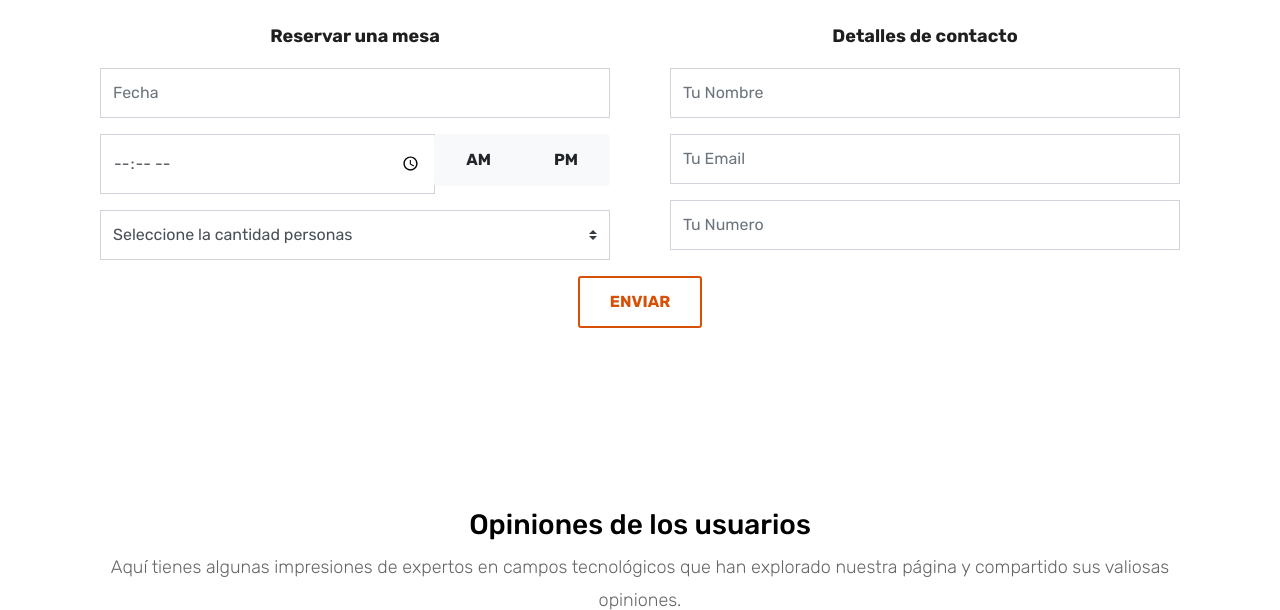
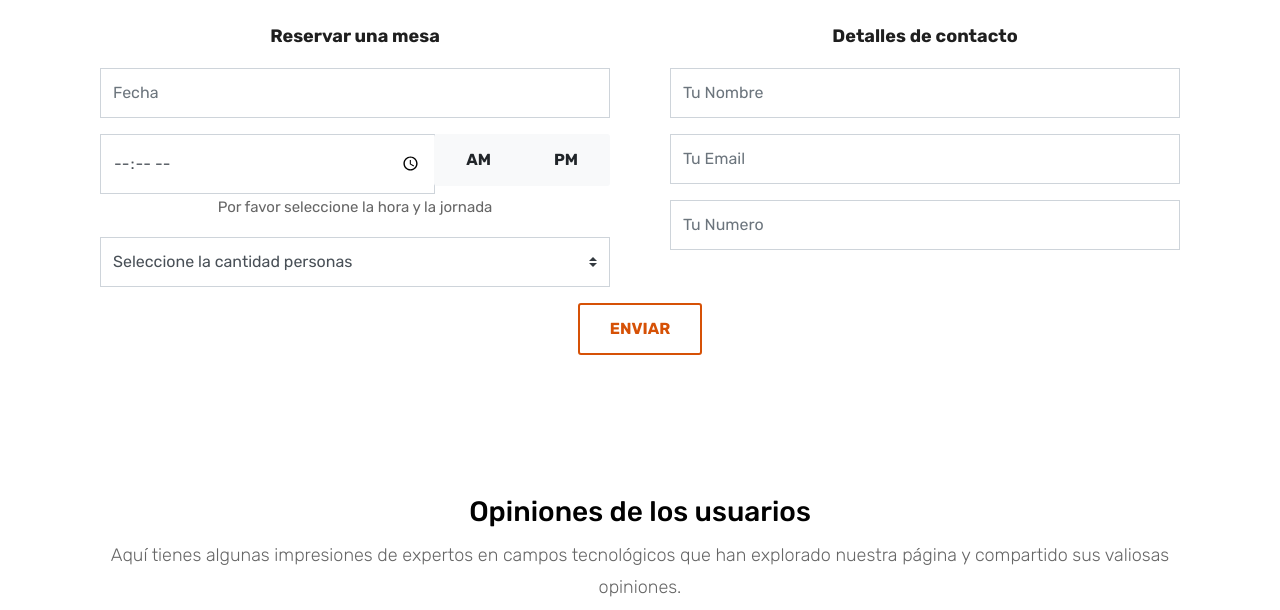
Before and after one commit to Papermiuko/my-first-blog, a Django app: page /reservar/ in a window 1280 px wide. Shown: the part 668-1278 px from the top of the page. Run offline with Django 3.2, Linux system fonts and the light colour scheme; some libraries are stand-ins or nearby versions.

```diff
--- a/blog/templates/reservation.html
+++ b/blog/templates/reservation.html
@@ -65,8 +65,38 @@
   color: white; /* Cambia el color del texto cuando el botón está seleccionado */
 }
 .confirmation-container {
-  margin-top: 40px; /* Ajusta este valor según sea necesario para el espacio deseado */
+    background-color: rgba(144, 255, 147, 0.6); /* Fondo verde con transparencia */
+    color: #000; /* Texto negro */
+    padding: 15px; /* Espaciado interno */
+    border-radius: 8px; /* Bordes redondeados */
+    margin-top: 20px; /* Margen superior */
+    opacity: 0; /* Inicialmente invisible */
+    transition: opacity 0.5s ease; /* Transición suave */
+    position: fixed;
+    bottom: 20px;
+    left: 50%;
+    transform: translateX(-50%);
+    z-index: 9999;
 }
+
+.confirmation-container.show {
+    opacity: 1; /* Mostrar con transición */
+}
+
+.confirmation-message {
+    font-size: 14px; /* Tamaño de fuente más pequeño */
+    font-weight: bold;
+    text-align: center;
+}
+#msgSubmit {
+    font-family: "Arial", sans-serif; /* Cambia el tipo de letra a Arial */
+    font-size: 14px; /* Tamaño de fuente */
+    font-weight: bold; /* Peso de la fuente */
+    color: #000000; /* Color del texto */
+}
+
+
+
 
 
 	</style>
@@ -152,16 +182,15 @@
 												<div class="input-group-append">
 													<div class="btn-group" data-toggle="buttons">
 														<label class="btn btn-light">
-														  <input type="radio" name="jornada" id="amOption" value="AM" autocomplete="off" required> AM
+														  <input type="radio" name="jornada" id="amOption" value="AM" autocomplete="off" required data-error> AM
 														</label>
 														<label class="btn btn-light">
-														  <input type="radio" name="jornada" id="pmOption" value="PM" autocomplete="off" required> PM
+														  <input type="radio" name="jornada" id="pmOption" value="PM" autocomplete="off" required data-error> PM
 														</label>
 													</div>
-
 												</div>
 											</div>
-											<div class="help-block with-errors"></div>
+											<div class="help-block with-errors">Por favor seleccione la hora y la jornada</div>
 										</div>
 									</div>
 									<div class="col-md-12">
@@ -202,11 +231,11 @@
 									</div>
 								</div>
 							</div>
-								<!-- Botón de envío -->
+								<!-- Campos del formulario -->
 								<button class="btn btn-common" id="submit" type="submit">Enviar</button>
+								<!-- Contenedor de confirmación -->
 								<div class="confirmation-container">
-									<!-- Mensaje de confirmación oculto -->
-									<div id="msgSubmit"  class="h3 text-center hidden"></div>
+									<div id="msgSubmit" class="confirmation-message">Su reserva se ha guardado exitosamente. Estaremos en contacto con usted por correo.</div>
 								</div>
 							<div class="clearfix"></div>
 						</form>
@@ -380,28 +409,64 @@
 
 
     <script>
+$(document).ready(function() {
+    $('#submit').click(function() {
+        enviarFormulario();
+        return false; // Evita el envío automático del formulario
+    });
+});
+
 function enviarFormulario() {
     // Envía el formulario utilizando AJAX
     $.ajax({
-      url: $('#reservationForm').attr('action'), // Obtiene la URL de acción del formulario
-      type: $('#reservationForm').attr('method'), // Obtiene el método del formulario (POST)
-      data: $('#reservationForm').serialize(), // Serializa los datos del formulario
+        url: $('#reservationForm').attr('action'),
+        type: $('#reservationForm').attr('method'),
+        data: $('#reservationForm').serialize(),
 
         success: function(response) {
-        // Muestra un mensaje de confirmación
+            // Muestra el mensaje de confirmación
             $('#msgSubmit').text('Su reserva se ha guardado exitosamente. Estaremos en contacto con usted por correo.');
-        $('#msgSubmit').removeClass('hidden'); // Muestra el mensaje
+            $('.confirmation-container').addClass('show'); // Agrega la clase show para mostrar el contenedor
         }
     });
 
     return false; // Evita el envío automático del formulario
 }
-</script>
+
+$(document).ready(function() {
+    $('#submit').click(function() {
+        enviarFormulario();
+    });
+});
+
+function enviarFormulario() {
+    // Envía el formulario utilizando AJAX
+    $.ajax({
+        url: $('#reservationForm').attr('action'),
+        type: $('#reservationForm').attr('method'),
+        data: $('#reservationForm').serialize(),
+
+        success: function(response) {
+            // Muestra el mensaje de confirmación
+            $('#msgSubmit').text('Su reserva se ha guardado exitosamente. Estaremos en contacto con usted por correo.');
+            $('.confirmation-container').addClass('show'); // Agrega la clase show para mostrar el contenedor
+
+            // Oculta el mensaje después de 5 segundos
+            setTimeout(function() {
+                $('.confirmation-container').removeClass('show'); // Quita la clase show para ocultar el contenedor
+            }, 5000);
+        }
+    });
+
+    return false; // Evita el envío automático del formulario
+}
 
     </script>
 
 
 
 
+
+
 </body>
 </html>
--- a/blog/views.py
+++ b/blog/views.py
@@ -18,13 +18,7 @@ def menu(request):
 def reservation(request):
     return render(request, 'reservation.html', {})
 
-from django.contrib import messages
-from .models import Reserva
 
-
-from datetime import datetime
-
-from datetime import datetime
 
 def reservar(request):
     if request.method == 'POST':
```
Lines whose indentation alone changed are shown as unchanged.
